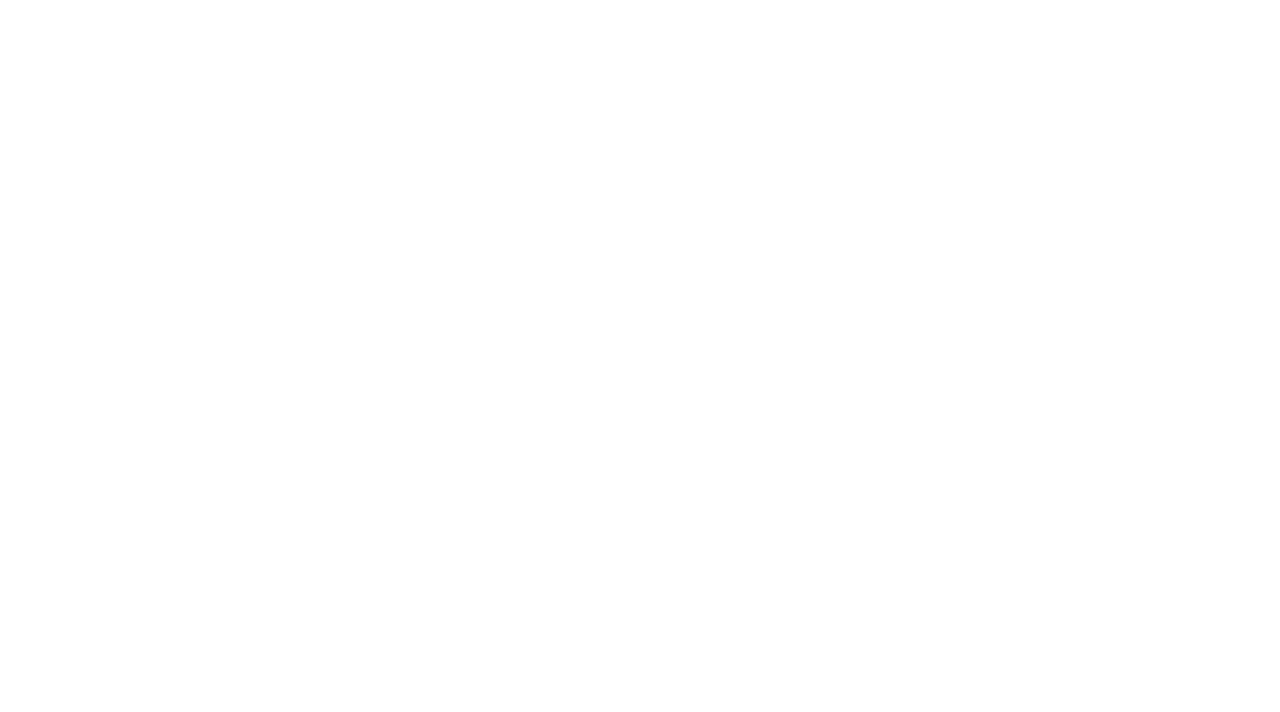
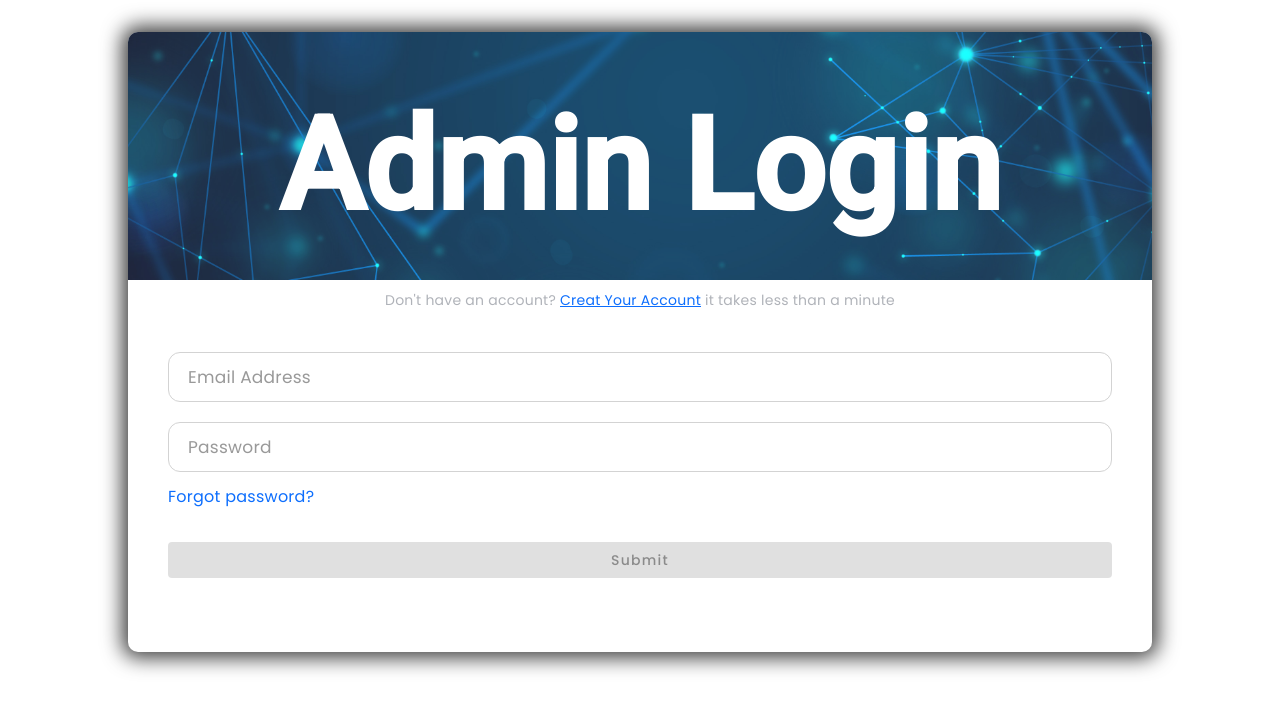
Before and after one commit to jaikishanpatil/Dashboard, an Angular app: page /main/login in a window 1280 px wide. Before the commit this address led to /. Shown: the top 712 px of the page. Built offline with nearby package versions, Linux system fonts and the light colour scheme.

Commit message:
routing changes and add new components

```diff
--- a/src/app/app-routing.module.ts
+++ b/src/app/app-routing.module.ts
@@ -3,7 +3,7 @@ import { RouterModule, Routes } from '@angular/router';
 
 const routes: Routes = [
   {
-    path: 'login',
+    path: 'main',
     loadChildren: () =>
       import('../app/authentication/authentication.module').then(
         (m) => m.AuthenticationModule
@@ -16,7 +16,7 @@ const routes: Routes = [
         (m) => m.MainModule
       ),
   },
-  { path: '', redirectTo: '/login', pathMatch: 'full' },
+  { path: '', redirectTo: '/main', pathMatch: 'full' },
 ];
 
 @NgModule({
--- /dev/null
+++ b/src/app/authentication/authentication.component.html
@@ -0,0 +1 @@
+<router-outlet></router-outlet>
--- /dev/null
+++ b/src/app/authentication/authentication.component.ts
@@ -0,0 +1,13 @@
+import { Component } from '@angular/core';
+import { Router } from '@angular/router';
+
+@Component({
+  selector: 'app-authentication',
+  templateUrl: './authentication.component.html',
+  styleUrls: ['./authentication.component.scss'],
+})
+export class AuthenticationComponent {
+  constructor(private readonly route: Router) {
+    this.route.navigate(['/main/login'])
+  }
+}
--- a/src/app/authentication/authentication.module.ts
+++ b/src/app/authentication/authentication.module.ts
@@ -7,11 +7,15 @@ import { ForgetPasswordComponent } from './forget-password/forget-password.compo
 import { NotFoundComponent } from './not-found/not-found.component';
 import { MaterialModule } from '../Modules/material/material.module';
 import { ReactiveFormsModule } from '@angular/forms';
+import { AuthenticationComponent } from './authentication.component';
+import { RegistrationComponent } from './registration/registration.component';
 
 const components:any[] = [
   LoginComponent,
   ForgetPasswordComponent,
-  NotFoundComponent
+  NotFoundComponent,
+  AuthenticationComponent,
+  RegistrationComponent
 ]
 @NgModule({
   declarations: [...components],
--- a/src/app/authentication/login/login.component.html
+++ b/src/app/authentication/login/login.component.html
@@ -12,7 +12,7 @@
     </div>
     <div class="right">
         <!-- <h5>Login</h5> -->
-        <p>Don't have an account? <a href="#">Creat Your Account</a> it takes less than a minute</p>
+        <p>Don't have an account? <a (click)="navigate('crate-account')" class="text-primary">Creat Your Account</a> it takes less than a minute</p>
         <form [formGroup]="loginForm">
             <div class="field">
                 <input [formControlName]="form_model.USERNAME" type="text" required>
@@ -28,7 +28,7 @@
                     <label for="remember-me">Remember me</label>
                 </div> -->
                 <div class="pass-link">
-                    <a href="#">Forgot password?</a>
+                    <a (click)="navigate('forget-pass')" class="text-primary">Forgot password?</a>
                 </div>
             </div>
             <div class="field" [ngClass]="{'disabled': loginForm.invalid}">
--- a/src/app/authentication/login/login.component.scss
+++ b/src/app/authentication/login/login.component.scss
@@ -80,7 +80,10 @@
     margin-top: 20px;
     position: relative;
 }
-
+.right a,
+.pass-link a{
+    cursor: pointer;
+}
 .right form .field input {
     height: 100%;
     width: 100%;
@@ -125,7 +128,7 @@ form .content {
     font-size: 16px;
     align-items: center;
     // justify-content: space-around;
-    justify-content: start;
+    justify-content: flex-start;
 }
 
 form .content .checkbox {
@@ -174,7 +177,7 @@ form .signup-link {
 
 form .pass-link a,
 form .signup-link a {
-    color: #4158d0;
+    // color: #4158d0;
     text-decoration: none;
 }
 
--- a/src/app/authentication/login/login.component.ts
+++ b/src/app/authentication/login/login.component.ts
@@ -9,7 +9,10 @@ import { LOGIN_FORM_MODEL } from 'src/app/Models/form-base.enum';
   styleUrls: ['./login.component.scss'],
 })
 export class LoginComponent {
-  constructor(private readonly formbilder :FormBuilder,private readonly route:Router){}
+  constructor(
+    private readonly formbilder: FormBuilder,
+    private readonly route: Router
+  ) {}
   form_model = LOGIN_FORM_MODEL;
   loginForm: FormGroup | any;
   get username() {
@@ -22,20 +25,34 @@ export class LoginComponent {
     this.initilizeForm();
   }
 
-  initilizeForm(){
+  initilizeForm() {
     this.loginForm = this.formbilder.group({
-      username:['', {validators:[Validators.required]}],
-      password:['',{validators:[Validators.required]}]
-    })
+      username: ['', { validators: [Validators.required] }],
+      password: ['', { validators: [Validators.required] }],
+    });
   }
-  onSubmit(){
-    if(this.username.value === 'admin' && this.password.value === 'admin'){
+  onSubmit() {
+    if (this.username.value === 'admin' && this.password.value === 'admin') {
       this.route.navigate(['/admin']);
       this.username.reset();
       this.password.reset();
-    }else{
+    } else {
       this.username.reset();
       this.password.reset();
     }
   }
+  navigate(key: string) {
+    switch (key) {
+      case 'forget-pass': {
+        this.route.navigate(['/main/forget-password']);
+        break;
+      }
+      case 'crate-account': {
+        this.route.navigate(['/main/crate-account']);
+        break;
+      }
+      default:
+        break;
+    }
+  }
 }
--- /dev/null
+++ b/src/app/authentication/registration/registration.component.html
@@ -0,0 +1 @@
+<p>registration works!</p>
```
Also changed, not shown: src/app/authentication/authentication-routing.module.ts (+15 -6 lines), src/app/authentication/registration/registration.component.ts (added, +10 -0 lines), src/app/authentication/authentication.component.scss (added), src/app/authentication/registration/registration.component.scss (added), 1 other file (tests, documents, lock files or other folders).
